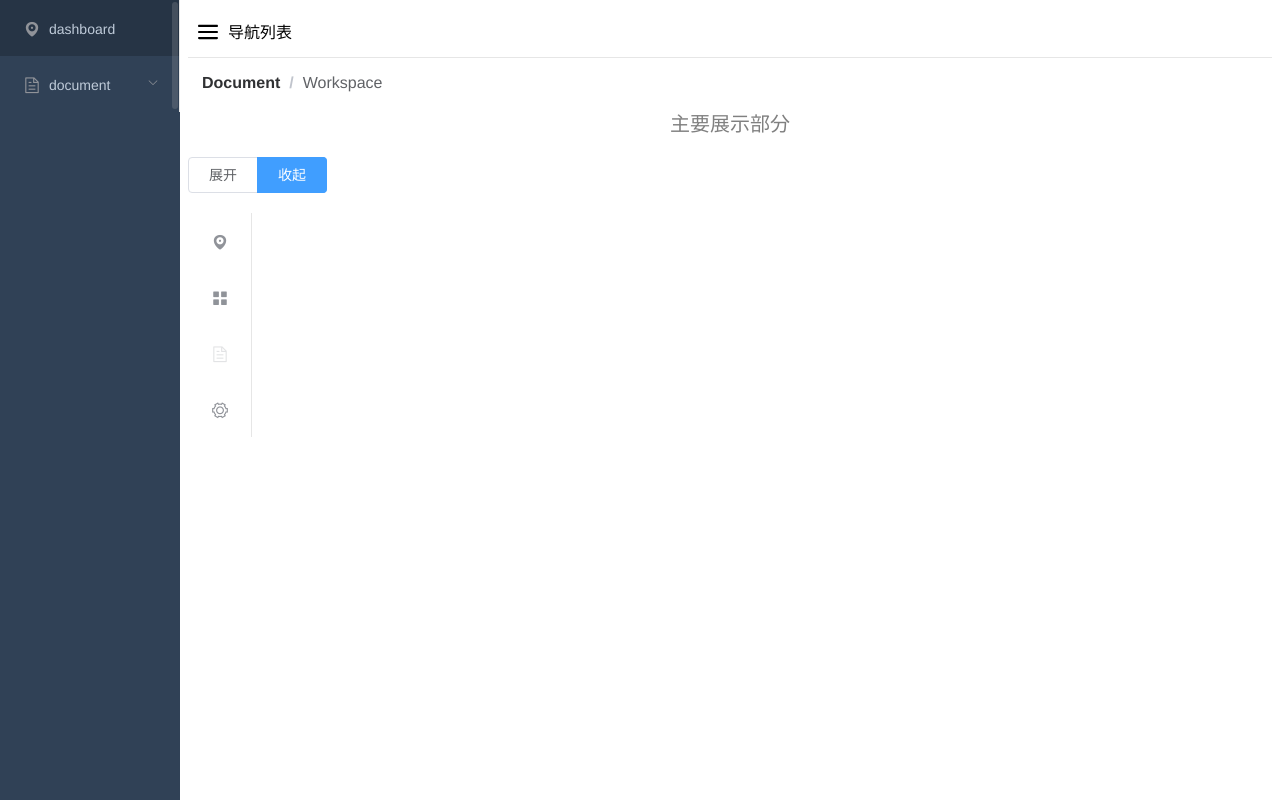
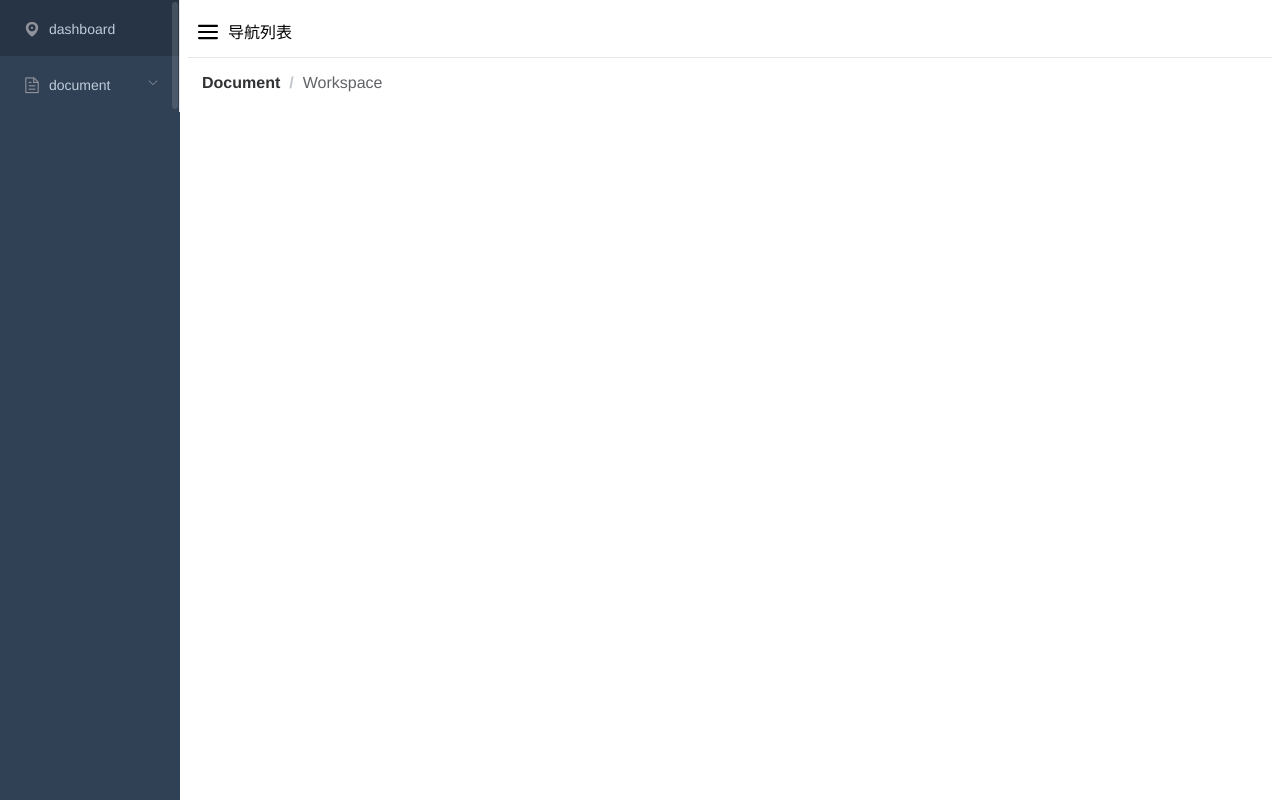
Before and after one commit to sayabc/admin-vue-element, a Vue app: page /#/dashboard in a window 1280 px wide. Built offline with nearby package versions, Linux system fonts and the light colour scheme.

Commit message:
main部分增加功能 使用keep-alive .etc

```diff
--- a/src/styles/sidebar.scss
+++ b/src/styles/sidebar.scss
@@ -1,5 +1,5 @@
 .sidebar_container {
-  transition: width 0.28s;
+  // transition: width 0.28s;
   width: 180px !important;
   height: 100%;
   position: fixed;
@@ -25,9 +25,9 @@
     .submenu_title_noDropdown {
       padding-left: 10px !important;
       position: relative;
-      // .el-tooltip {
-      //   padding: 0 4px !important;
-      // }
+      .el-tooltip {
+        padding: 0 4px !important;
+      }
     }
     .el-tooltip {
       padding: 0 4px !important;
--- a/src/views/layout/components/MainPart.vue
+++ b/src/views/layout/components/MainPart.vue
@@ -1,6 +1,19 @@
 <template>
-<div style="clear: both">
-  <p style="color: gray; font-size: 20px;text-align: center;">主要展示部分</p>
+  <section class="main_part" style="clear: both">
+    <transition name="fade-transform" mode="out-in">
+      <!-- keep-alive 内置组件，能在组件切换过程中将状态保留在内存中，防止重复渲染DOM。
+          <keep-alive> 包裹动态组件时，会缓存不活动的组件实例，而不是销毁它们。和 <transition> 相似，<keep-alive> 是一个抽象组件：它自身不会渲染一个 DOM 元素，也不会出现在父组件链中。
+       -->
+      <!-- <keep-alive :include="cachedViews">
+        <router-view :key="key"></router-view>
+      </keep-alive> -->
+
+    </transition>
+
+
+
+
+    <!-- <p style="color: gray; font-size: 20px;text-align: center;">主要展示部分</p>
     <el-radio-group v-model="isCollapse" style="margin-bottom: 20px;">
       <el-radio-button :label="false">展开</el-radio-button>
       <el-radio-button :label="true">收起</el-radio-button>
@@ -37,8 +50,9 @@
         <i class="el-icon-setting"></i>
         <span slot="title">导航四</span>
       </el-menu-item>
-  </el-menu>
-</div>
+    </el-menu> -->
+
+  </section>
 </template>
 
 <script>
@@ -60,8 +74,7 @@ export default {
 </script>
 
 <style scoped>
-.el-menu-vertical-demo:not(.el-menu--collapse) {
-    width: 200px;
-    min-height: 400px;
+.main_part {
+  overflow: hidden;
 }
 </style>
--- a/src/views/test/test1.vue
+++ b/src/views/test/test1.vue
@@ -0,0 +1,5 @@
+<template>
+  <div class="test1">
+    this is test1 page
+  </div>
+</template>
--- a/src/views/test/test2.vue
+++ b/src/views/test/test2.vue
@@ -0,0 +1,5 @@
+<template>
+  <div class="test2">
+    this is test22 page
+  </div>
+</template>
```
Also changed, not shown: src/views/test/index.vue (+9 -0 lines). Lines whose indentation alone changed are shown as unchanged.
